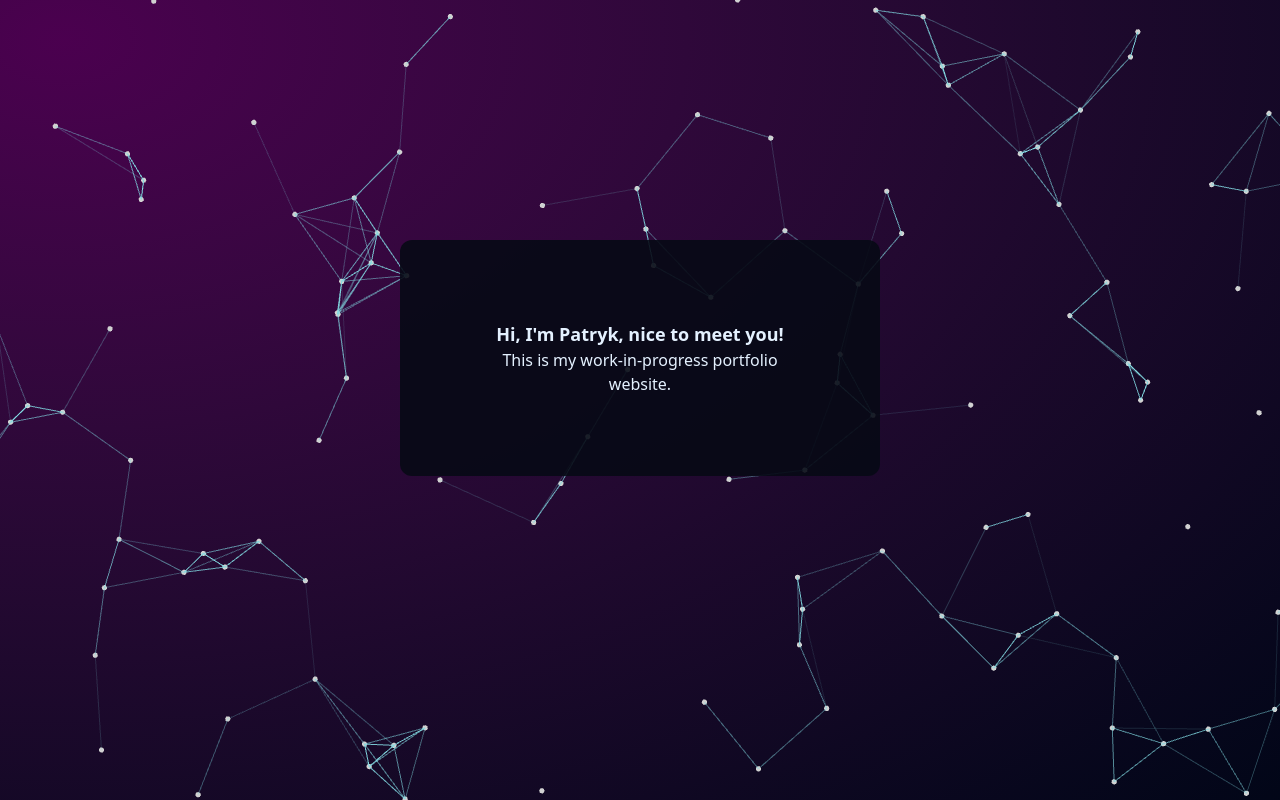
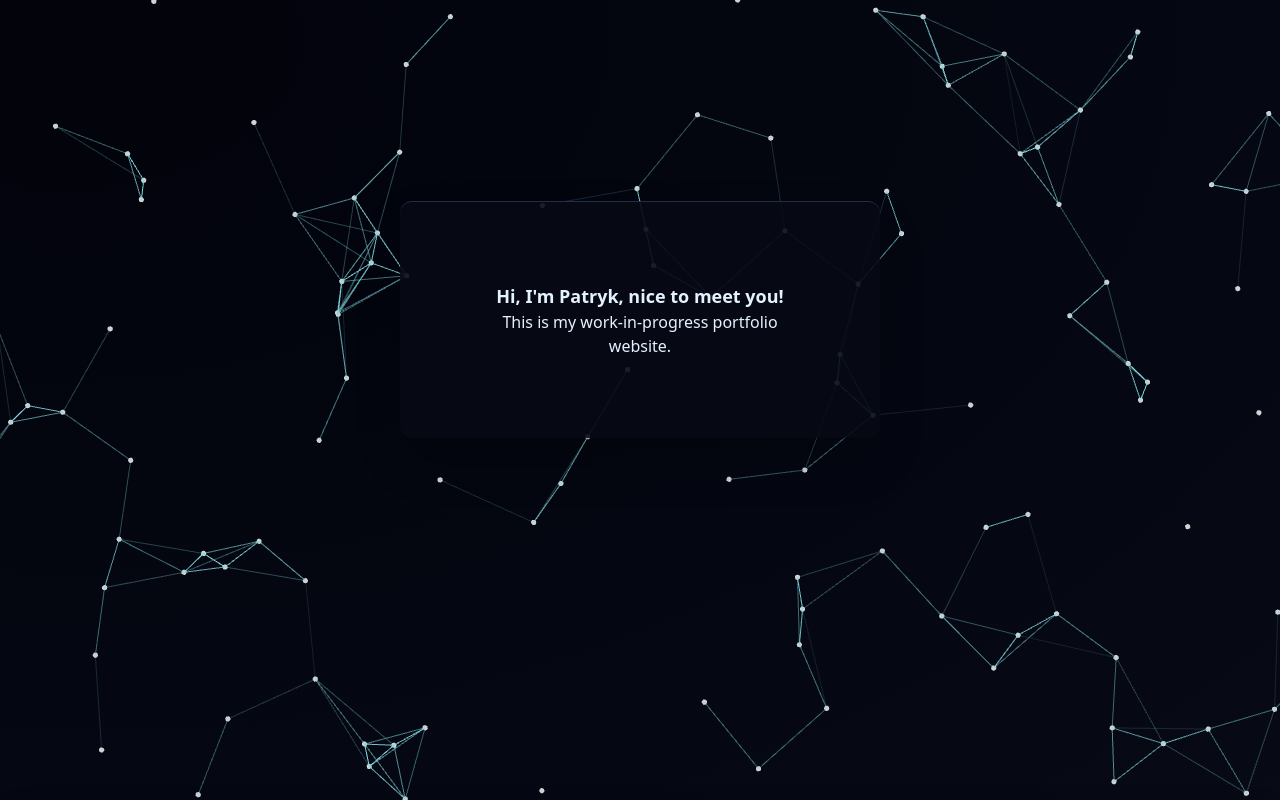
Before and after one commit to PatrykStefaniak/portfolio, a Next.js app: page / in a window 1280 px wide. Shown: the top 800 px of the page. Built offline with nearby package versions, Linux system fonts and the light colour scheme.

Commit message:
Addind projects section. Lots of style improvements

```diff
--- a/app/globals.css
+++ b/app/globals.css
@@ -18,5 +18,29 @@
 }
 
 html, body, #container {
-  @apply w-full h-full m-0 p-0;
+  @apply w-full m-0 p-0;
 }
+
+.border-separator {
+  border-top: 1px solid;
+  border-image: linear-gradient(
+    to right,
+    var(--bg) 20%,
+    var(--highlight) 50%,
+    var(--bg) 80%
+  ) 1;
+}
+
+@theme {
+  --animate-fade-in: fade-in 3s;
+
+  @keyframes fade-in {
+    0% {
+      opacity: 0;
+      transform: translateY(-50%);
+    },
+    100% {
+      opacity: translateY(0);
+    }
+  }
+}
--- a/app/layout.tsx
+++ b/app/layout.tsx
@@ -25,7 +25,7 @@ export default function RootLayout({
   return (
     <html lang="en" className="w-full h-full">
       <body
-        className={`${geistSans.variable} ${geistMono.variable} antialiased w-full h-full`}
+        className={`${geistSans.variable} ${geistMono.variable} antialiased w-full`}
       >
         {children}
       </body>
--- a/components/three/Background.tsx
+++ b/components/three/Background.tsx
@@ -3,15 +3,41 @@
 import { Canvas } from '@react-three/fiber';
 import Scene from './Scene';
 import AnimatedZoom from './animation/AnimateZoom';
+import { useEffect, useRef, useState } from 'react';
 
 export default function Background() {
+    const refCanvasContainer = useRef<HTMLDivElement | null>(null);
+    const [isInView, setIsInView] = useState(false);
+
+    useEffect(() => {
+        if (!refCanvasContainer.current) {
+            return;
+        }
+
+        const observer = new IntersectionObserver(
+            ([entry]) => setIsInView(entry.isIntersecting),
+            { threshold: 0 }
+        );
+        const canvas = refCanvasContainer.current.querySelector('canvas');
+
+        if (canvas) {
+            observer.observe(canvas);
+        }
+
+        return () => {
+            observer.disconnect();
+        }
+    }, []);
+
     return (
-        <Canvas>
+        <div ref={refCanvasContainer} className='w-full h-full'>
+            <Canvas frameloop={isInView ? 'always' : 'demand'}>
                 <ambientLight />
                 <directionalLight position={[0, 0, 5]} />
                 <AnimatedZoom>
                     <Scene />
                 </AnimatedZoom>
             </Canvas>
+        </div>
     );
 };
--- a/components/three/Home.tsx
+++ b/components/three/Home.tsx
@@ -1,17 +1,24 @@
 import Background from "./Background";
+import ProjectList from "./projects/List";
 
 export default function Main() {
     return <div id="container">
-        <div className="bg-radial-[at_5%_5%] to-slate-950 from-fuchsia-950 fixed inset-0 ">
+        <div className="bg-radial-[at_5%_5%] to-(--bg) from-(--bg-dark) fixed inset-0 ">
             <Background />
         </div>
-        <main className="w-[55%] mx-auto mt-[20vh] z-10 relative">
-            <div className="w-[60vh] mx-auto p-20 bg-(--bg)/90 text-(--text) text-center mt-[30vh] rounded-xl">
-                <h1 className="text-lg font-semibold">Hi, I&apos;m Patryk, nice to meet you!</h1>
-                <div>
-                    This is my work-in-progress portfolio website.
+        <main className="z-10 relative">
+            <div className="w-[90%] sm:w-[55%] mx-auto p-px h-[100vh]">
+                <div className="animate-fade-in sm:w-[60vh] mx-auto py-15 px-5 sm:p-20 bg-(--bg)/90 text-(--text) text-center mt-[25vh] rounded-xl shadow-2xl border-t border-(--border-muted)">
+                    <h1 className="text-lg font-semibold">Hi, I&apos;m Patryk, nice to meet you!</h1>
+                    <div>
+                        This is my work-in-progress portfolio website.
+                    </div>
                 </div>
             </div>
+            <div
+                className="border-separator w-full h-[20vh] bg-linear-to-b from-(--bg) from-60% to-(--bg-dark) shadow-2xl"
+            />
+            <ProjectList />
         </main>
     </div>
 }
--- /dev/null
+++ b/components/three/projects/Card.tsx
@@ -0,0 +1,38 @@
+import { Project } from "@/types/types";
+import Image from "next/image";
+
+export default function Card(props: Project) {
+    const { header, text, imageAlt, imageSrc, demoUrl, codeUrl, technology }  = props;
+
+    return (
+        <div>
+            <div>{header}</div>
+            <div>
+                <Image
+                    height="50"
+                    width="50"
+                    alt={imageAlt}
+                    src={imageSrc}
+                />
+            </div>
+            <div>
+                {text}
+            </div>
+            {
+                (technology || []).map((tech, index) => (
+                    <div key={index}>{tech}</div>
+                ))
+            }
+            <div>
+                <div>
+                    <a href={codeUrl}>Code</a>
+                </div>
+                {demoUrl && (
+                    <div>
+                        <a href={codeUrl}>Code</a>
+                    </div>
+                )}
+            </div>
+        </div>
+    )
+}
--- /dev/null
+++ b/components/three/projects/List.tsx
@@ -0,0 +1,16 @@
+import {Projects} from "@/public/projects.json";
+import Card from "./Card";
+import { Project } from "@/types/types";
+
+export default function ProjectList() {
+    return (
+        <div>
+            {(Projects as Project[]).map((project, index) => (
+                <Card
+                    key={index}
+                    {...project}
+                />
+            ))}
+        </div>
+    )
+}
--- /dev/null
+++ b/public/projects.json
@@ -0,0 +1,29 @@
+{
+    "Projects": [
+        {
+            "header": "WeatherNalsi",
+            "text": "Weather app Lorem Ipsum is simply dummy text of the printing and typesetting industry. Lorem Ipsum has been the industry's standard",
+            "imageAlt": "weather app image",
+            "imageSrc": "/weathernalsi.png",
+            "codeUrl": "https://github.com/PatrykStefaniak/weather-api-nextjs-ts",
+            "technology": ["Next.js", "Tailwind", "Typescript"],
+            "demoUrl": "https://weather-api-nextjs-ts.vercel.app/"
+        },{
+            "header": "WeatherNalsi",
+            "text": "Weather app Lorem Ipsum is simply dummy text of the printing and typesetting industry. Lorem Ipsum has been the industry's standard",
+            "imageAlt": "weather app image",
+            "imageSrc": "/weathernalsi.png",
+            "codeUrl": "https://github.com/PatrykStefaniak/weather-api-nextjs-ts",
+            "technology": ["Next.js", "Tailwind", "Typescript"],
+            "demoUrl": "https://weather-api-nextjs-ts.vercel.app/"
+        },{
+            "header": "WeatherNalsi",
+            "text": "Weather app Lorem Ipsum is simply dummy text of the printing and typesetting industry. Lorem Ipsum has been the industry's standard",
+            "imageAlt": "weather app image",
+            "imageSrc": "/weathernalsi.png",
+            "codeUrl": "https://github.com/PatrykStefaniak/weather-api-nextjs-ts",
+            "technology": ["Next.js", "Tailwind", "Typescript"],
+            "demoUrl": "https://weather-api-nextjs-ts.vercel.app/"
+        }
+    ]
+}
```
Also changed, not shown: types/types.ts (+10 -0 lines), public/weathernalsi.png (added). Lines whose indentation alone changed are shown as unchanged.
